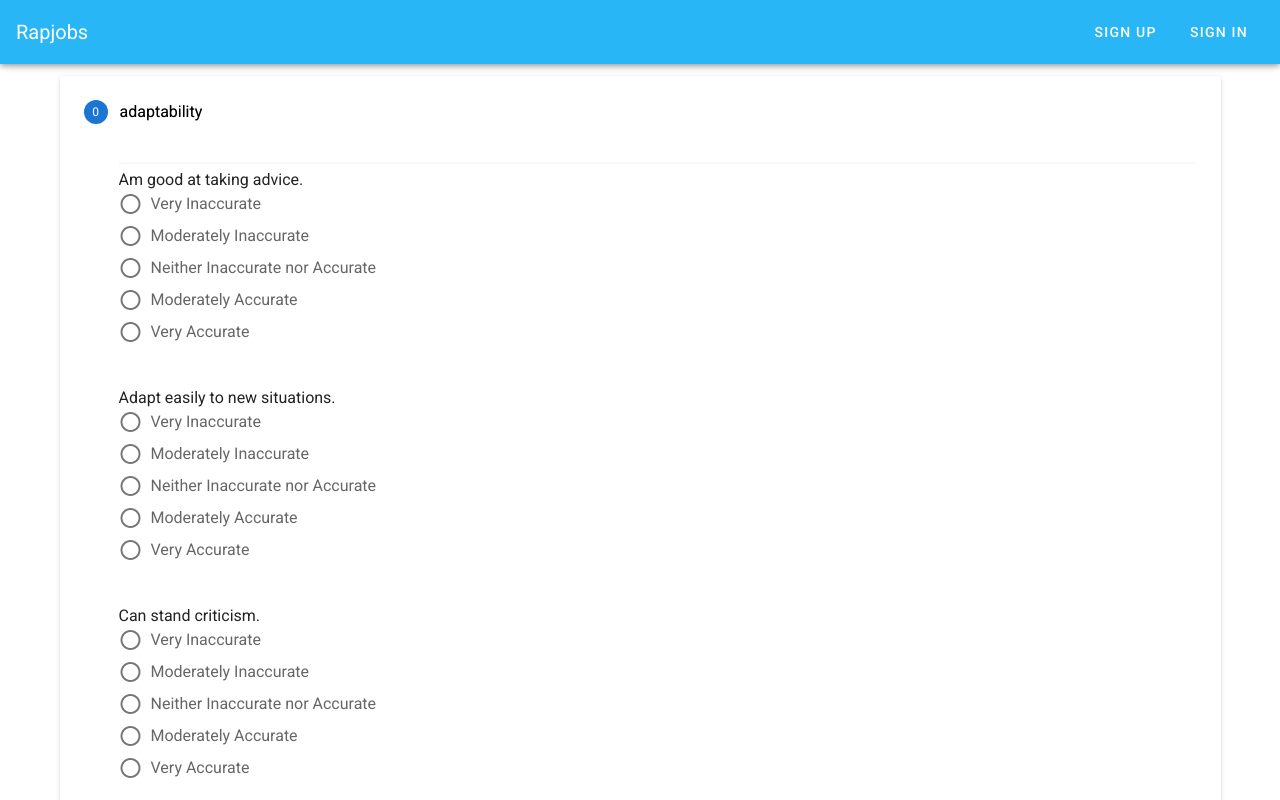
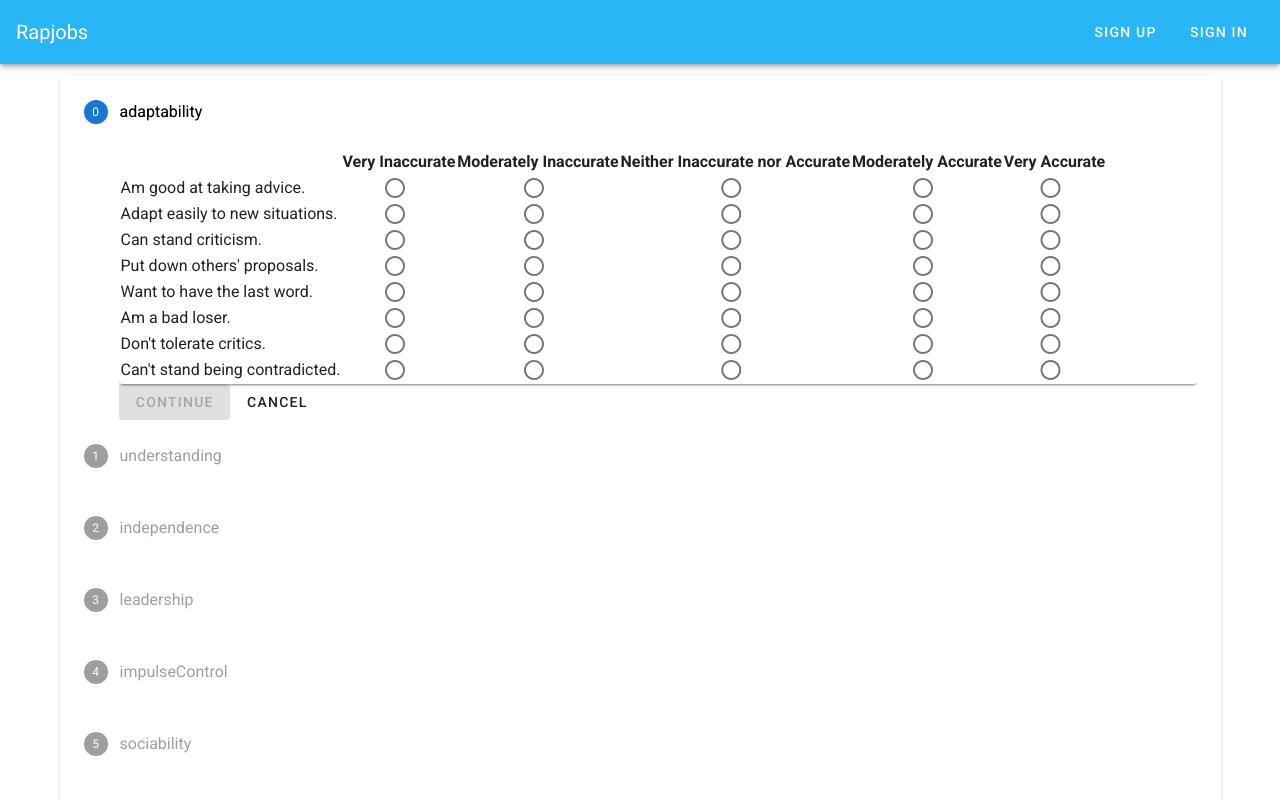
Before and after one commit to narcisabadea/RapJobs-Hipo-DevHack-Hackathon, a Vue app: page /#/test in a window 1280 px wide. Shown: the top 800 px of the page. Built offline with nearby package versions, Linux system fonts and the light colour scheme; no server answers; the database is empty.

Commit message:
NM-53 added table with radio buttons instead of list

```diff
--- a/src/components/Test.vue
+++ b/src/components/Test.vue
@@ -2,26 +2,45 @@
   <v-container>
     <v-stepper v-model="stepNumber" vertical>
       <div v-for="(category, index) in testData.questions" :key="index">
-        <v-stepper-step :complete="stepNumber > findIndexOfCategory(index)" :step="findIndexOfCategory(index)">
+        <v-stepper-step
+          :complete="stepNumber > findIndexOfCategory(index)"
+          :step="findIndexOfCategory(index)"
+        >
           {{ index }}
+          <!-- {{ findIndexOfCategory(index) }} -->
         </v-stepper-step>
         <v-stepper-content :step="findIndexOfCategory(index)">
           <v-card>
-            <div
+            <table>
+              <tr>
+                <th></th>
+                <th>Very Inaccurate</th>
+                <th>Moderately Inaccurate</th>
+                <th>Neither Inaccurate nor Accurate</th>
+                <th>Moderately Accurate</th>
+                <th>Very Accurate</th>
+              </tr>
+              <tr
                 v-for="(question, index2) in testData.questions[index]"
                 :key="index2"
               >
-              <v-radio-group v-model="question.answer">
+                <td>
                   {{ question.text }}
-
-                <v-radio
+                </td>
+                <!-- <v-radio-group v-model="question.answer"> -->
+                <td
                   v-for="(answer, index3) in testData.answers[question.key]"
                   :key="index3"
-                  :label="answer.text"
+                >
+                  <v-radio
                     :value="answer.value"
+                    :name="index3"
+                    @change="setAnswerForQestion(index, index2, index3)"
                   ></v-radio>
-              </v-radio-group>
-            </div>
+                </td>
+                <!-- </v-radio-group> -->
+              </tr>
+            </table>
           </v-card>
           <v-btn
             color="primary"
@@ -49,7 +68,7 @@ export default {
     return {
       testData: data,
       stepNumber: 0,
-      step: '',
+      step: "",
     };
   },
   computed: {
@@ -66,15 +85,24 @@ export default {
       return answered === Object.keys(this.testData.questions[category]).length;
     },
     findIndexOfCategory(category) {
-        return Object.keys(this.testData.questions).indexOf(category)
+      return Object.keys(this.testData.questions).indexOf(category);
     },
     nextStep() {
-        this.stepNumber = this.stepNumber +1;
-        this.step =  Object.keys(this.testData.questions)[this.stepNumber]
-    }
+      this.stepNumber = this.stepNumber + 1;
+      this.step = Object.keys(this.testData.questions)[this.stepNumber];
+    },
+    setAnswerForQestion(category, question, answerPoints) {
+      console.log(category, question, answerPoints);
+    },
   },
   created() {
-      this.step = Object.keys(this.testData.questions)[this.stepNumber]
+    this.step = Object.keys(this.testData.questions)[this.stepNumber];
   },
 };
 </script>
+
+<style scoped>
+.v-radio {
+  place-content: center;
+}
+</style>
```
Lines whose indentation alone changed are shown as unchanged.
